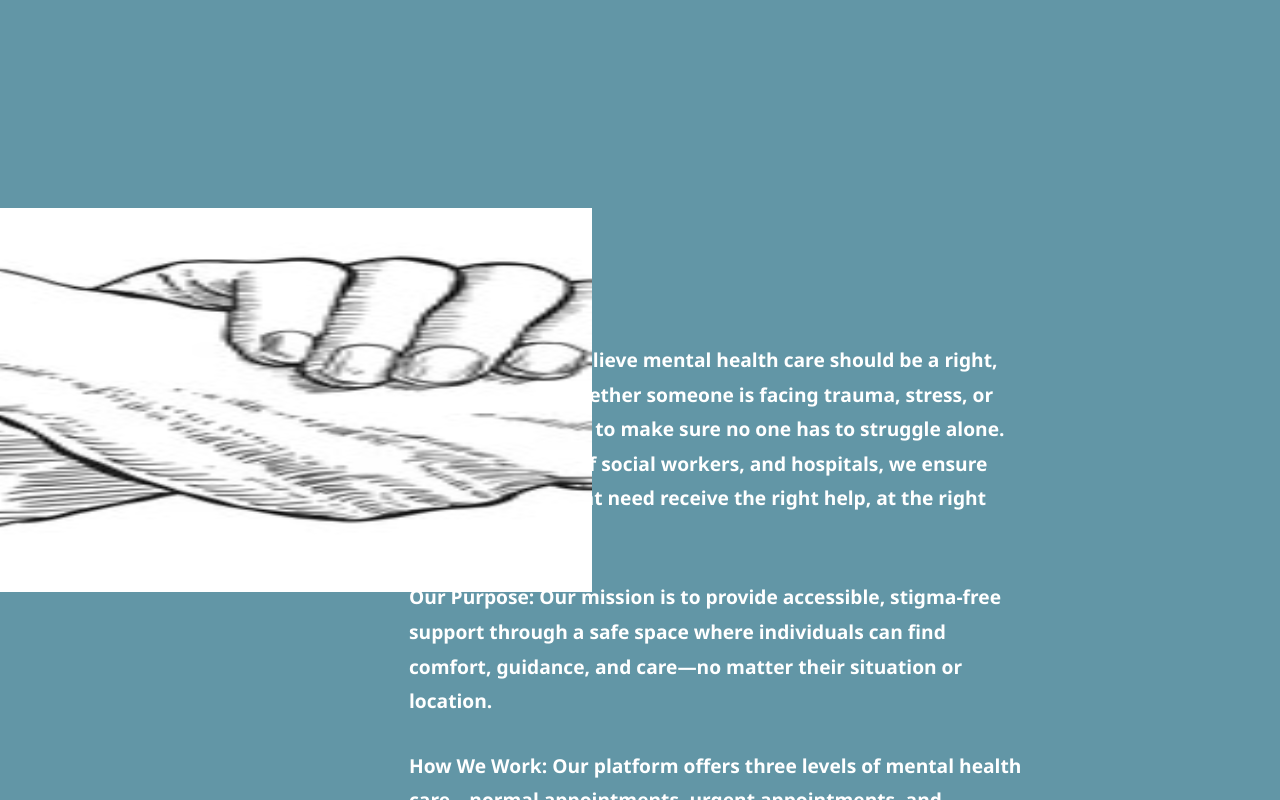
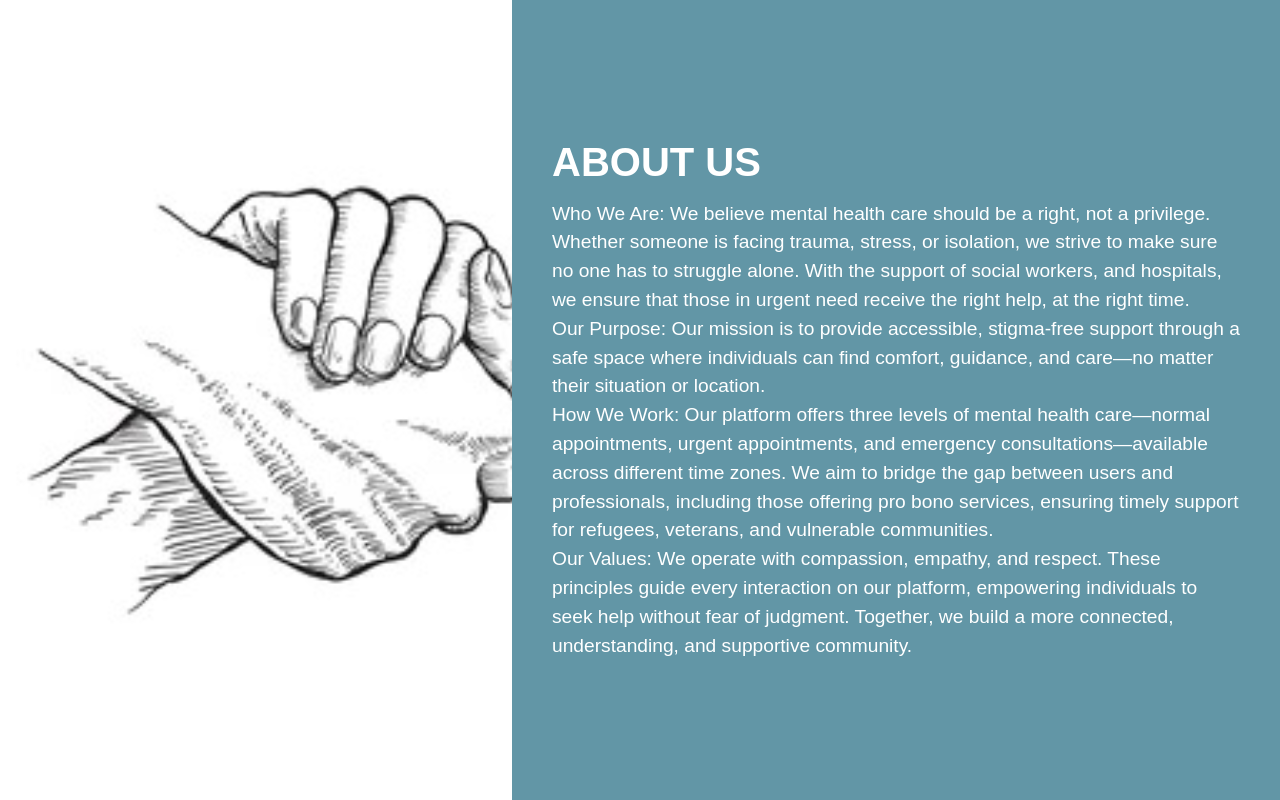
Before and after one commit to Turpentine-crypto/Sanctuary, a plain HTML site: page HTML-Files/About_us.html in a window 1280 px wide. Drawn offline with Linux system fonts and the light colour scheme.

Commit message:
Finalized

```diff
--- a/CSS-FIles/About_usStyles.css
+++ b/CSS-FIles/About_usStyles.css
@@ -1,62 +1,52 @@
-/* Styling for Events page */
-html, body {
-    height: 100%;
+/* Reset some default styles */
+* {
     margin: 0;
-    overflow: hidden;
-    font-family: 'Segoe UI', Tahoma, Geneva, Verdana, sans-serif;
-    background-color: #6296a6;
+    padding: 0;
+    box-sizing: border-box;
     }
 
-@keyframes COMEIn {
-    0% {
-        opacity: 0;
-    }
-    100% {
-        opacity: 1;
-    }
-}
-
-body {
-    animation: COMEIn 2s ease-in;
+    body, html {
+    height: 100%;
+    font-family: Arial, sans-serif;
     }
 
     .Grid_container {
-    display: grid;
-    grid-template-columns: 30% 50% 20%;
+    display: flex;
+    width: 100%;
     height: 100vh;
     }
 
     #First_div {
-    position: relative;
-    width: 100%;
-    height: 100%;
-    background-image: url('../Images/WhatsApp Image 2024-10-13 at 08.21.14.jpeg');
-    background-size: 500px 1600px; /* Adjusts to fit rotated dimensions exactly */
-    background-position: center;
-    background-repeat: no-repeat;
-    transform: rotate(90deg); /* Rotate to correct orientation */
-    transform-origin: center;
-    overflow: hidden; /* Ensures the image stays within div bounds */
+    width: 40%; /* Take up 40% of the screen width */
+    display: flex;
+    justify-content: center;
+    align-items: center;
+    overflow: hidden; /* Ensures no overflow issues with the image */
+    }
+
+    #rotated-image {
+    transform: rotate(90deg); /* Rotate the image 90 degrees */
+    width: auto;
+    height: 100%; /* Stretch the image to fit from top to bottom */
+    object-fit: cover; /* Ensures the image covers the area */
     }
 
     #Second_div {
-    height: 100vh;
+    width: 60%; /* Take up 60% of the screen width */
+    padding: 40px;
+    display: flex;
+    flex-direction: column;
+    justify-content: center;
+    background: #6296a6 ;/* Optional: A background for better readability */
     color: white;
-    font-weight: bolder;
-
     }
 
-#Second_div h1 {
-    margin-top: 250px;
-    margin-bottom: 50px;
+    h1 {
+    font-size: 2.5rem;
+    margin-bottom: 15px;
     }
 
-#Second_div p {
-    margin-bottom: 30px;
-    font-size: larger;
-    line-height: 180%;
+    p {
+    font-size: 1.2rem;
+    line-height: 1.5;
     }
-
-p, h1 {
-    margin-left: 25px;
-}
--- /dev/null
+++ b/CSS-FIles/Chatstyles.css
@@ -0,0 +1,49 @@
+/* Reset some default styles */
+* {
+    margin: 0;
+    padding: 0;
+    box-sizing: border-box;
+    }
+
+    body, html {
+    height: 100%;
+    font-family: Arial, sans-serif;
+    }
+
+    .video-container {
+    position: relative;
+    width: 100%;
+    height: 100%;
+    overflow: hidden;
+    }
+
+    #background-video {
+    position: absolute;
+    top: 50%;
+    left: 50%;
+    min-width: 100%;
+    min-height: 100%;
+    width: auto;
+    height: auto;
+    z-index: -1;
+    transform: translate(-50%, -50%);
+    background-size: cover;
+    filter: brightness(70%);
+    }
+
+    .content {
+    position: absolute;
+    top: 50%;
+    left: 50%;
+    transform: translate(-50%, -50%);
+    text-align: center;
+    color: white;
+    }
+
+    h1 {
+    font-size: 3rem;
+    }
+
+    p {
+    font-size: 1.5rem;
+    }
--- a/CSS-FIles/DonateStyles.css
+++ b/CSS-FIles/DonateStyles.css
@@ -1,5 +1,7 @@
 /* Styling for Donate.html */
 
 body {
-    background-image: url("/Users/rahulpatel/Codin/repos/Sanctuary/Images/WhatsApp Image 2024-10-13 at 08.24.43.jpeg")
+    background-image: url("../Images/WhatsApp Image 2024-10-13 at 10.24.46.jpeg");
+    background-repeat:no-repeat;
+    height:100vh;
 }
--- a/CSS-FIles/eventStyles.css
+++ b/CSS-FIles/eventStyles.css
@@ -1,10 +1,14 @@
 html, body {
-    height: 100%;
-    margin: 0;
+     /* Use 100% to fill the viewport */
+    height: 105%;
     overflow: hidden;
     font-family: 'Segoe UI', Tahoma, Geneva, Verdana, sans-serif;
     color: white;
-    background-color: #6296a6;
+    background-image: url("../Images/WhatsApp Image 2024-10-13 at 09.33.03.jpeg");
+    background-size: cover; /* Ensures the image covers the entire viewport */
+    background-position: center; /* Centers the image */
+    background-repeat: no-repeat;
+    background-repeat: no-repeat;
 }
 
 @keyframes COMEIn {
@@ -21,5 +25,54 @@ body {
 }
 
 #First {
-    font-size:xx-large;
+    font-size: xx-large;
+    margin-top: 300px;
+    margin-left: 700px;
 }
+
+#Second {
+    font-size: xx-large;
+    margin-left: 450px;
+}
+
+#First,
+#Second {
+    border-color: orange;
+    border-width: 1px;
+    border-radius: 10px;
+}
+
+h1, h5 {
+    font-size: xx-large;
+    margin-left: 450px;
+    color: orange;
+}
+
+#Second_div {
+    display: flex; /* Enables flexbox layout */
+    justify-content: center; /* Centers the .vertical-box horizontally */
+    align-items: center; /* Centers the .vertical-box vertically */
+    height: 100vh; /* Ensures it takes the full height of the viewport */
+}
+
+.vertical-box {
+    display: flex; /* Enables flexbox layout */
+    flex-direction: column; /* Stacks children vertically */
+    justify-content: center; /* Centers children vertically */
+    align-items: center; /* Centers children horizontally */
+    width: 80%; /* Adjust the width as needed */
+    max-width: 600px; /* Set a maximum width to prevent it from stretching too wide */
+    box-sizing: border-box; /* Includes padding and border in the element's total width and height */
+}
+
+/* Styles for paragraphs and headings */
+.vertical-box h2,
+.vertical-box p {
+    font-size: 2rem; /* Adjust size as needed */
+    text-align: center; /* Center text */
+    background-color: rgba(200, 200, 200, 0.7); /* Grayish background with some transparency */
+    border: 1px solid white; /* Slight white border */
+    border-radius: 5px; /* Optional: Rounded corners */
+    padding: 10px; /* Spacing inside the box */
+    margin: 10px 0; /* Spacing between elements */
+}
--- /dev/null
+++ b/CSS-FIles/formStyle.css
@@ -0,0 +1,82 @@
+* {
+    margin: 0;
+    padding: 0;
+    box-sizing: border-box;
+    }
+
+    body {
+    font-family: 'Segoe UI', Tahoma, Geneva, Verdana, sans-serif;
+    background-color: #f4f4f4;
+    display: flex;
+    justify-content: center;
+    align-items: center;
+    height: 100vh;
+    }
+
+    .container {
+    background-color: white;
+    padding: 40px;
+    border-radius: 12px;
+    box-shadow: 0 4px 20px rgba(0, 0, 0, 0.1);
+    max-width: 500px;
+    width: 100%;
+    }
+
+    h1 {
+    text-align: center;
+    margin-bottom: 20px;
+    font-size: 2rem;
+    color: #333;
+    }
+
+    form {
+    display: flex;
+    flex-direction: column;
+    }
+
+    .input-group {
+    margin-bottom: 20px;
+    }
+
+    label {
+    margin-bottom: 5px;
+    color: #555;
+    font-size: 1rem;
+    }
+
+    input[type="text"],
+    input[type="tel"],
+    textarea {
+    width: 100%;
+    padding: 12px;
+    border: 1px solid #ddd;
+    border-radius: 8px;
+    font-size: 1rem;
+    color: #333;
+    transition: border-color 0.3s ease-in-out;
+    outline: none;
+    }
+
+    input:focus,
+    textarea:focus {
+    border-color: #6296a6;
+    }
+
+    textarea {
+    resize: vertical;
+    }
+
+    button {
+    padding: 12px;
+    background-color: #6296a6;
+    color: white;
+    border: none;
+    border-radius: 8px;
+    cursor: pointer;
+    font-size: 1rem;
+    transition: background-color 0.3s ease;
+    }
+
+    button:hover {
+    background-color: #6296a6;
+    }
--- a/HTML-Files/About_us.html
+++ b/HTML-Files/About_us.html
@@ -1,15 +1,18 @@
 <!DOCTYPE html>
-<html>
+<html lang="en">
 <head>
-        <meta charset="utf-8">
+<meta charset="UTF-8">
+<meta name="viewport" content="width=device-width, initial-scale=1.0">
 <title>Sanctuary</title>
 <link rel="stylesheet" href="../CSS-FIles/About_usStyles.css">
 </head>
 <body>
 <div class="Grid_container">
 <div id="First_div">
+<!-- Add an image in this div that will rotate and stretch -->
+<img src="../Images/WhatsApp Image 2024-10-13 at 08.21.14.jpeg" alt="Rotated Image" id="rotated-image">
 </div>
-            <div id="Second_div">
+<div id="Second_div" class="content">
 <h1>ABOUT US</h1>
 <p>Who We Are: We believe mental health care should be a right, not a privilege. Whether someone is facing trauma, stress, or isolation, we strive to make sure no one has to struggle alone. With the support of social workers, and hospitals, we ensure that those in urgent need receive the right help, at the right time.</p>
 <p>Our Purpose: Our mission is to provide accessible, stigma-free support through a safe space where individuals can find comfort, guidance, and care—no matter their situation or location.</p>
```
Also changed, not shown: HTML-Files/Chat.html (added, +22 -0 lines), HTML-Files/form.html (added, +37 -0 lines), index.html (+3 -3 lines), Images/WhatsApp Image 2024-10-13 at 09.33.03.jpeg (added), Images/WhatsApp Image 2024-10-13 at 10.24.46.jpeg (added). Lines whose indentation alone changed are shown as unchanged.
